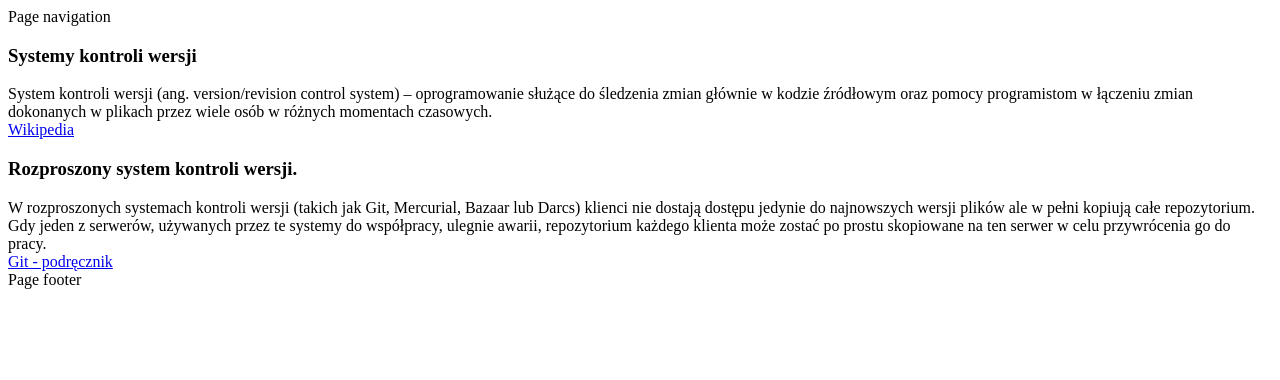
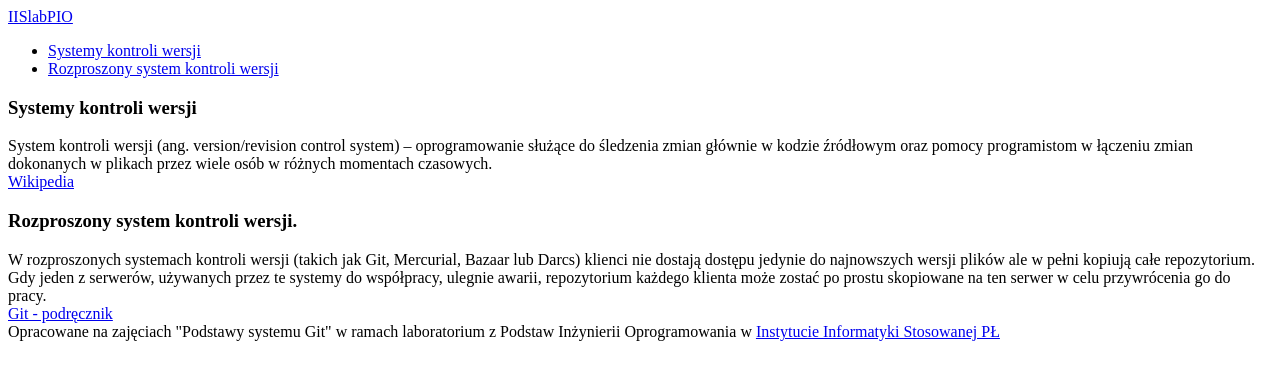
Before and after one commit to kokskoks/iislabpio_179640, a plain HTML site: page index.html in a window 1280 px wide. Drawn offline with Linux system fonts and the light colour scheme.

Commit message:
added navbar and page footer

```diff
--- a/index.html
+++ b/index.html
@@ -1,3 +1,4 @@
+<?xml version="1.0" encoding="UTF-8"?>
 <!DOCTYPE html>
 <html>
   <head>
@@ -5,15 +6,25 @@
     </head>
     <body>
       <nav class="navbar">
-			Page navigation
+        <div class="navbar-header">
+          <a class="navbar-brand" href="#">IISlabPIO</a>
+        </div>
+        <div class="collapse navbar-collapse">
+          <ul class="nav navbar-nav">
+            <li>
+              <a href="#section1">Systemy kontroli wersji</a>
+            </li>
+            <li>
+              <a href="#section2">Rozproszony system kontroli wersji</a>
+            </li>
+          </ul>
+        </div>
       </nav>
       <section id="section1" class="panel panel-default">
         <div class="panel-heading">
           <h3 class="panel-title">Systemy kontroli wersji</h3>
         </div>
-	  		<div class="panel-body">
-	    		System kontroli wersji (ang. version/revision control system) – oprogramowanie służące do śledzenia zmian głównie w kodzie źródłowym oraz pomocy programistom w łączeniu zmian dokonanych w plikach przez wiele osób w różnych momentach czasowych.
-	  		</div>
+        <div class="panel-body">	    		System kontroli wersji (ang. version/revision control system) – oprogramowanie służące do śledzenia zmian głównie w kodzie źródłowym oraz pomocy programistom w łączeniu zmian dokonanych w plikach przez wiele osób w różnych momentach czasowych.	  		</div>
         <footer class="panel-footer">
           <a href="http://pl.wikipedia.org/wiki/System_kontroli_wersji">Wikipedia</a>
         </footer>
@@ -22,15 +33,13 @@
         <div class="panel-heading">
           <h3 class="panel-title">Rozproszony system kontroli wersji.</h3>
         </div>
-	  		<div class="panel-body">
-		    	W rozproszonych systemach kontroli wersji (takich jak Git, Mercurial, Bazaar lub Darcs) klienci nie dostają dostępu jedynie do najnowszych wersji plików ale w pełni kopiują całe repozytorium. Gdy jeden z serwerów, używanych przez te systemy do współpracy, ulegnie awarii, repozytorium każdego klienta może zostać po prostu skopiowane na ten serwer w celu przywrócenia go do pracy.
-		  	</div>
+        <div class="panel-body">		    	W rozproszonych systemach kontroli wersji (takich jak Git, Mercurial, Bazaar lub Darcs) klienci nie dostają dostępu jedynie do najnowszych wersji plików ale w pełni kopiują całe repozytorium. Gdy jeden z serwerów, używanych przez te systemy do współpracy, ulegnie awarii, repozytorium każdego klienta może zostać po prostu skopiowane na ten serwer w celu przywrócenia go do pracy.		  	</div>
         <footer class="panel-footer">
           <a href="http://git-scm.com/book/pl/Pierwsze-kroki-Wprowadzenie-do-kontroli-wersji#Rozproszone-systemy-kontroli-wersji">Git - podręcznik</a>
         </footer>
       </section>
       <footer  class="navbar">
-			Page footer
+				Opracowane na zajęciach "Podstawy systemu Git" w ramach laboratorium z Podstaw Inżynierii Oprogramowania w <a href="http://www.iis.p.lodz.pl/">Instytucie Informatyki Stosowanej PŁ</a>
 			</footer>
     </body>
   </html>
```
Lines whose indentation alone changed are shown as unchanged.
